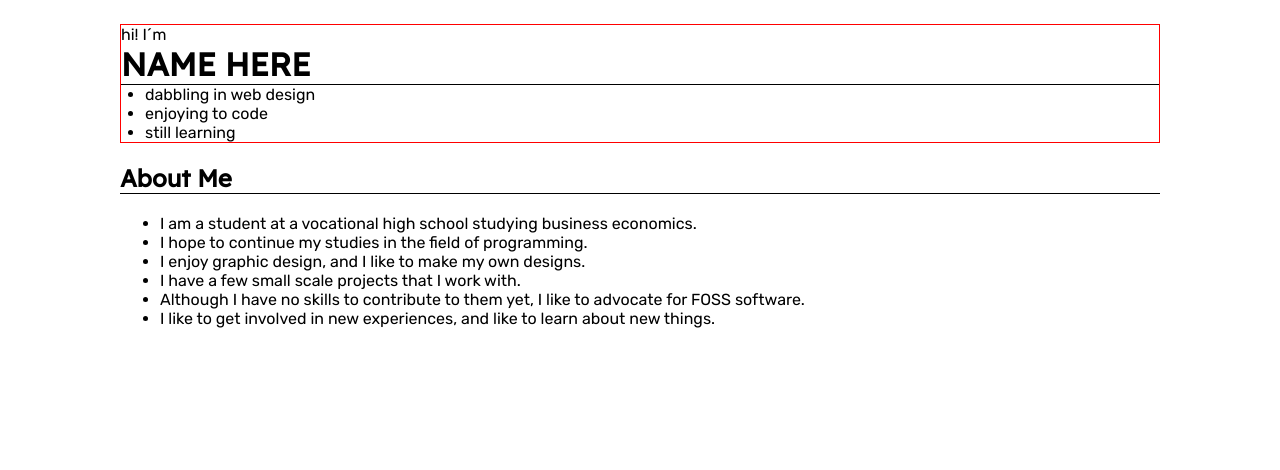
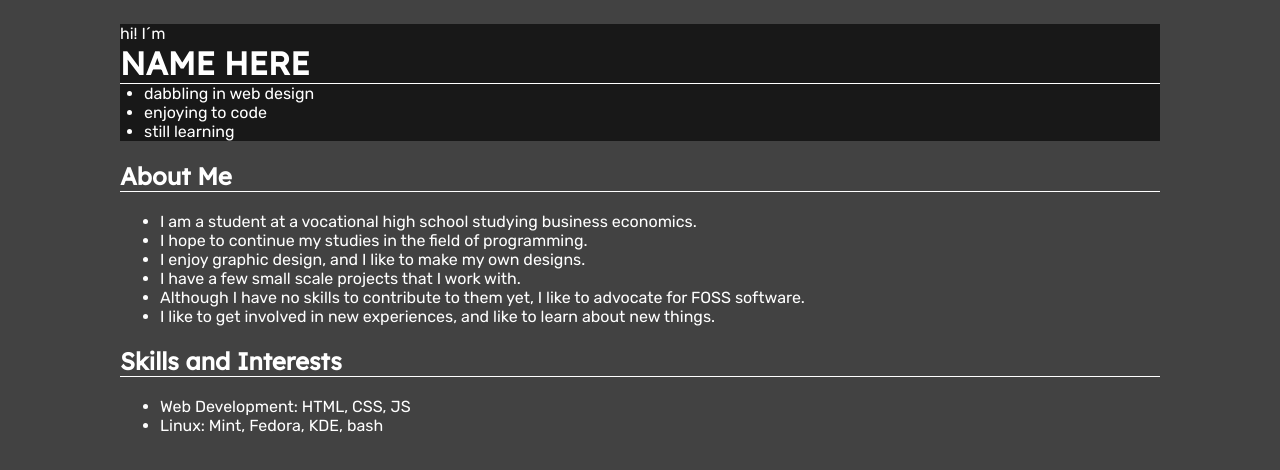
Before and after one commit to spinnyspider/about-me, a plain HTML site: page index.html in a window 1280 px wide. Drawn offline with Linux system fonts and the light colour scheme; a web font is replaced by a local one.

Commit message:
did some stuff

```diff
--- a/index.html
+++ b/index.html
@@ -25,4 +25,11 @@
         <li>Although I have no skills to contribute to them yet, I like to advocate for FOSS software.</li>
         <li>I like to get involved in new experiences, and like to learn about new things.</li>
     </ul>
+    <h2>Skills and Interests</h2>
+        <!--temporary for now im just gonna list probably-->
+        <ul>
+            <li>Web Development: HTML, CSS, JS</li>
+            <li>Linux: Mint, Fedora, KDE, bash</li>
+
+        </ul>
 </body>
--- a/styles.css
+++ b/styles.css
@@ -1,15 +1,17 @@
 body {
     padding: 1em 7em;
     font-family: Rubik;
+    color: white;
+    background-color: #424242;
 }
 
 h1, h2, h3, h4, h5, h6 {
     font-family: Lexend Deca;
-    border-bottom: 1.5px solid black;
+    border-bottom: 1.5px solid white;
 }
 
 .intro {
-    border: 1px solid red;
+    background-color: #181818;
 }
 
 .intro * {
```
